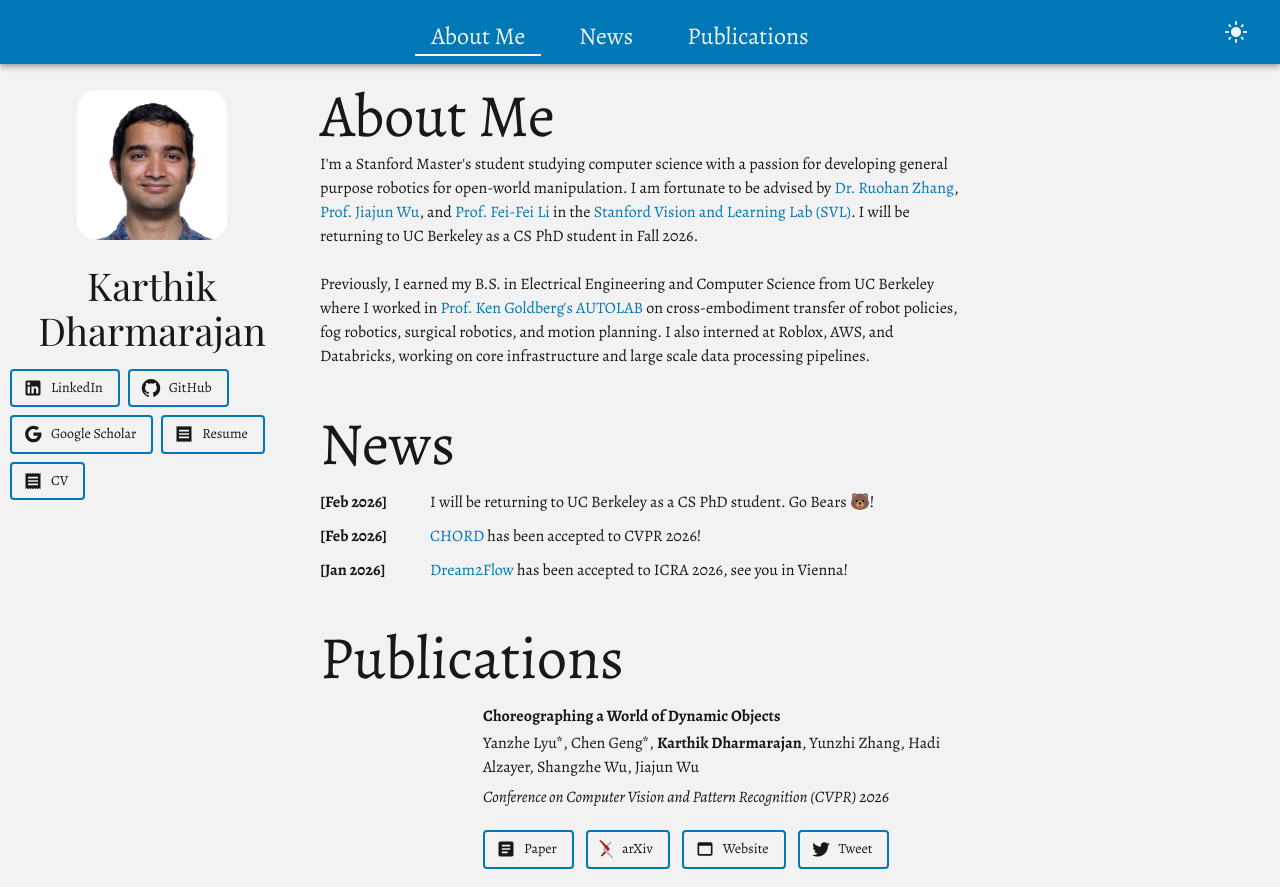
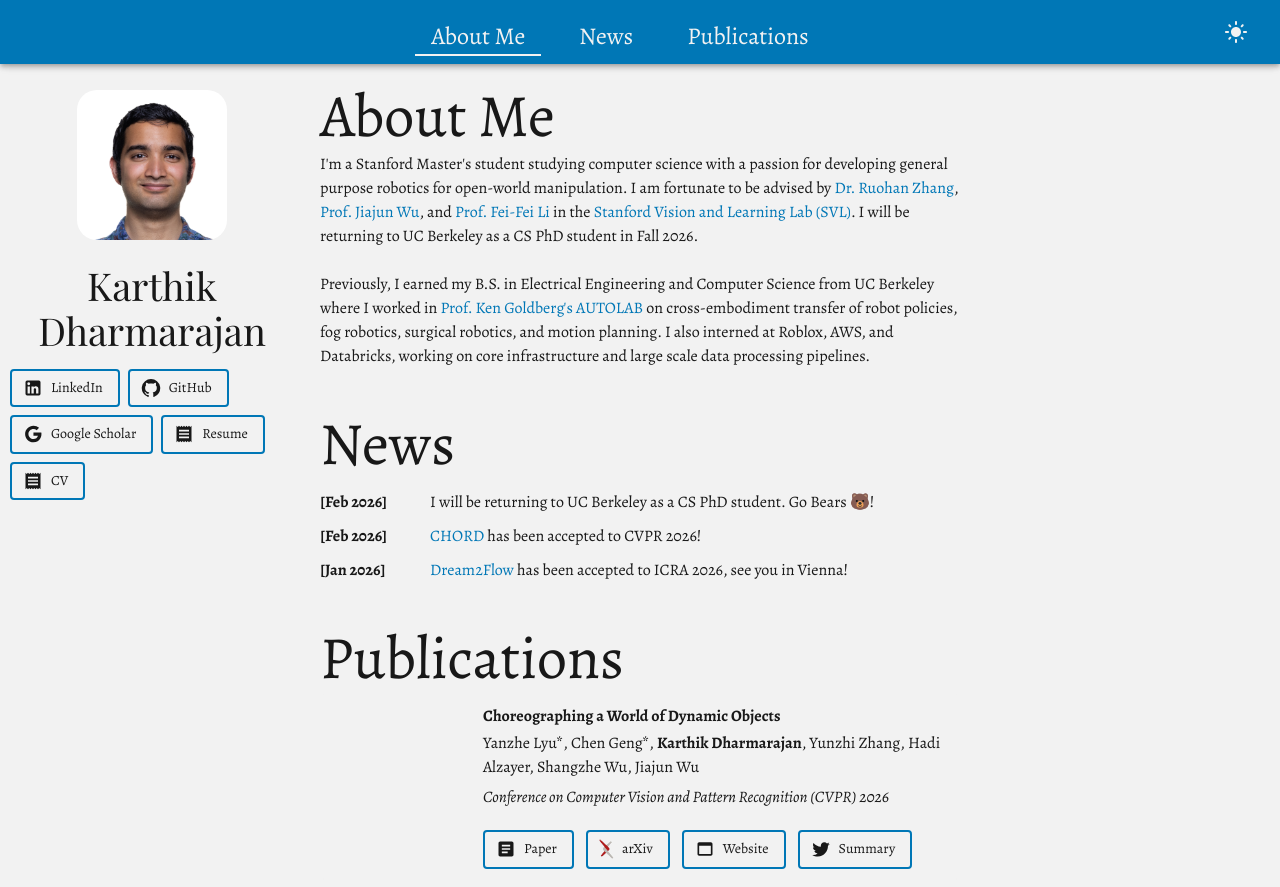
Before and after one commit to KDharmarajanDev/KDharmarajanDev.github.io, a React (Create React App) app in the folder website/: page / in a window 1280 px wide. Shown: the top 887 px of the page. Built offline with nearby package versions, Linux system fonts and the light colour scheme; grey boxes are pictures that could not be loaded; a web font is replaced by a local one.

Commit message:
changed name

```diff
--- a/website/src/publication-card.js
+++ b/website/src/publication-card.js
@@ -189,7 +189,7 @@ function InfoButtons(props) {
             <Grid item>
                 <StyledButton variant="outlined"
                 startIcon={<TwitterIcon/>} onClick={tweetCallback}>
-                Tweet
+                Summary
                 </StyledButton>
             </Grid>
             }
```
